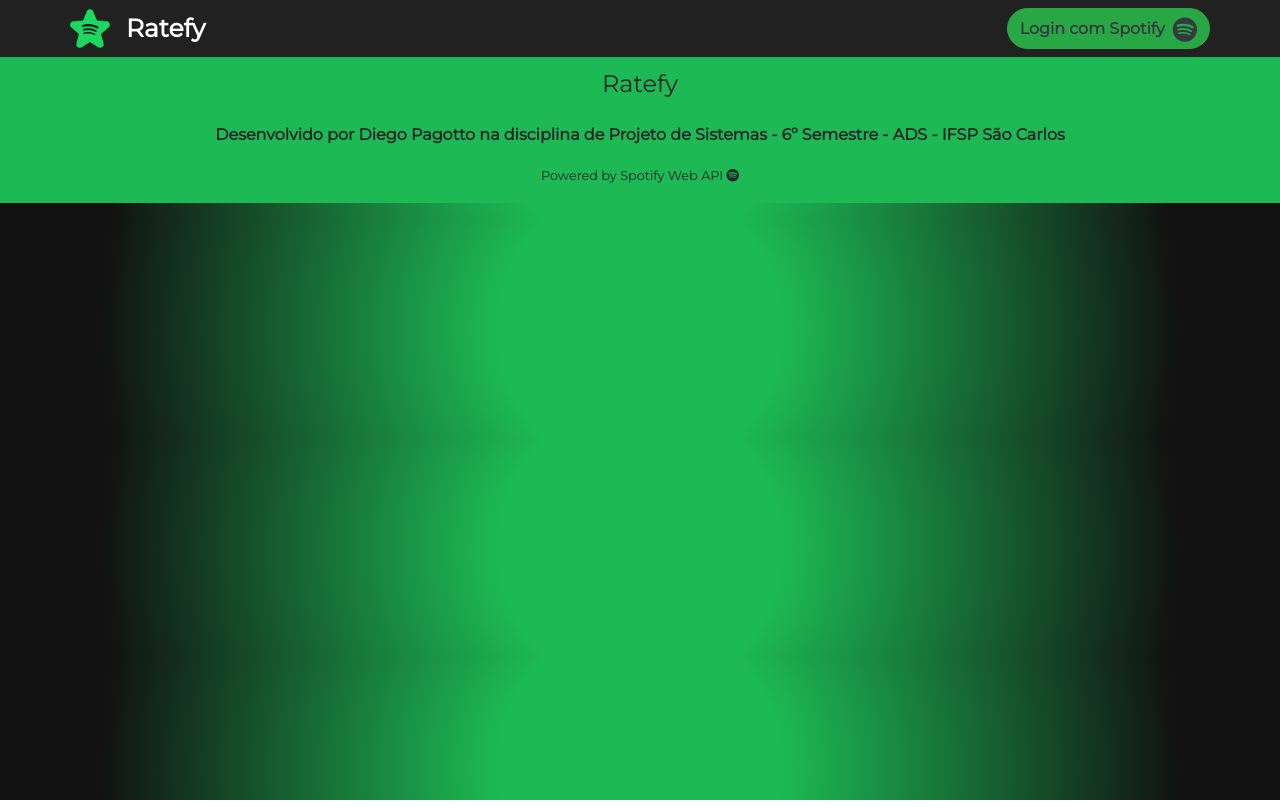
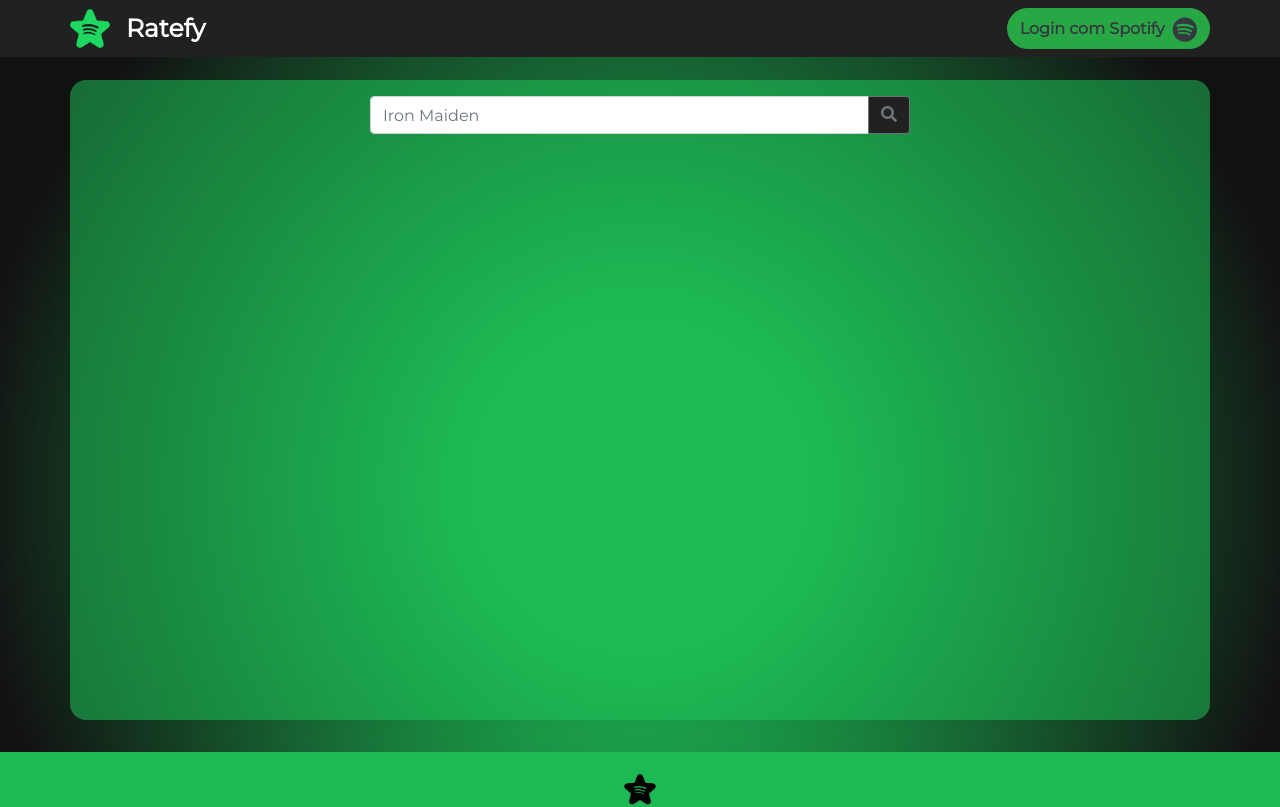
Before and after one commit to DiegoPagotto/Ratefy, a Vue app in the folder frontend/: page /search in a window 1280 px wide. Shown: the top 807 px of the page. Built offline with nearby package versions, Linux system fonts and the light colour scheme.

Commit message:
feat (fronend): add Search view

```diff
--- a/frontend/src/main.js
+++ b/frontend/src/main.js
@@ -4,12 +4,14 @@
 import Home from './views/Home.vue';
 import Profile from './views/Profile.vue';
 import Charts from './views/Charts.vue';
+import Search from './views/Search.vue';
 import axios from './plugins/axios';
 
 const routes = [
   { path: '/', component: Home },
   { path: '/profile', component: Profile },
   { path: '/charts', component: Charts },
+  { path: '/search', component: Search}
 ];
 
 const router = createRouter({
--- /dev/null
+++ b/frontend/src/views/Search.vue
@@ -0,0 +1,106 @@
+<template>
+    <div class="container glassmorphic-container" style="width: 100%; min-height: 80vh;">
+        <div class="row justify-content-center">
+            <div class="col-6 mt-3">
+                <div class="input-group mb-3">
+                    <input v-model="query" type="text" class="form-control" placeholder="Iron Maiden"
+                        aria-label="Recipient's username" aria-describedby="basic-addon2">
+                    <div class="input-group-append">
+                        <button class="btn btn-outline-secondary bg-gray" type="button" @click="fetchArtist"><i
+                                class="fa fa-search" aria-hidden="true"></i></button>
+                    </div>
+                </div>
+            </div>
+        </div>
+        <div class="row mt-5 mx-3">
+            <div class="col">
+                <img v-if="artistData && artistData.info.images && artistData.info.images[1]"
+                    :src="artistData.info.images[1].url" alt="Imagem do Perfil" class="rounded artistPic">
+            </div>
+            <div class="col d-flex align-items-center">
+                <div>
+                    <h1 class="font-weight-bold">{{ artistData && artistData.info.name }}</h1>
+                    <h4>{{ artistData && artistData.info.genres && capitalize(artistData.info.genres.join(', ')) }}
+                    </h4>
+                    <h4>{{ artistData && artistData.info.followers &&
+                        formatNumber(artistData.info.followers.total) }} </h4>
+                </div>
+            </div>
+        </div>
+        <div class="row mx-2" v-if="artistData">
+            <table class="table table-borderless" id="tblCharts">
+                <thead>
+                    <tr class="text-center">
+                        <th scope="col">#</th>
+                        <th scope="col">Música</th>
+                        <th scope="col">Ações</th>
+                    </tr>
+                </thead>
+                <tbody>
+                    <tr v-for="(track, index) in artistData.tracks" :key="track.id" class="text-center">
+                        <th scope="row">{{ index + 1 }}</th>
+                        <td>
+                            <SongIFrame :songURI="track.uri" />
+                        </td>
+                        <td>
+                            <button>Ver</button>
+                        </td>
+                    </tr>
+                </tbody>
+            </table>
+        </div>
+    </div>
+</template>
+
+<script>
+import SongIFrame from "../components/SongIFrame.vue";
+export default {
+    data() {
+        return {
+            artistData: null,
+            query: '',
+        };
+    },
+    methods: {
+        async fetchArtist() {
+            const token = sessionStorage.getItem('spotifyToken');
+            const config = {
+                headers: { Authorization: `Bearer ${token}` },
+            };
+            const { data } = await this.$axios.get(`http://localhost:3000/search?query=${this.query}`, config); // Use this.query para construir a URL
+            this.artistData = data;
+        },
+        capitalize(value) {
+            if (!value) return '';
+            return value.toLowerCase().split(' ').map(word => word.charAt(0).toUpperCase() + word.slice(1)).join(' ');
+        },
+        formatNumber(value) {
+            if (!value) return '';
+            return value.toString().replace(/\B(?=(\d{3})+(?!\d))/g, ",") + ' seguidores';
+        }
+
+    },
+    components: { SongIFrame },
+
+};
+</script>
+
+
+<style scoped>
+.artistPic {
+    width: 25vw;
+    height: 25vw;
+    object-fit: cover;
+}
+
+tbody>tr {
+    background-color: #212121;
+    color: #1db954;
+    height: 10vh;
+}
+
+tr>td,
+th {
+    vertical-align: middle;
+}
+</style>
```
